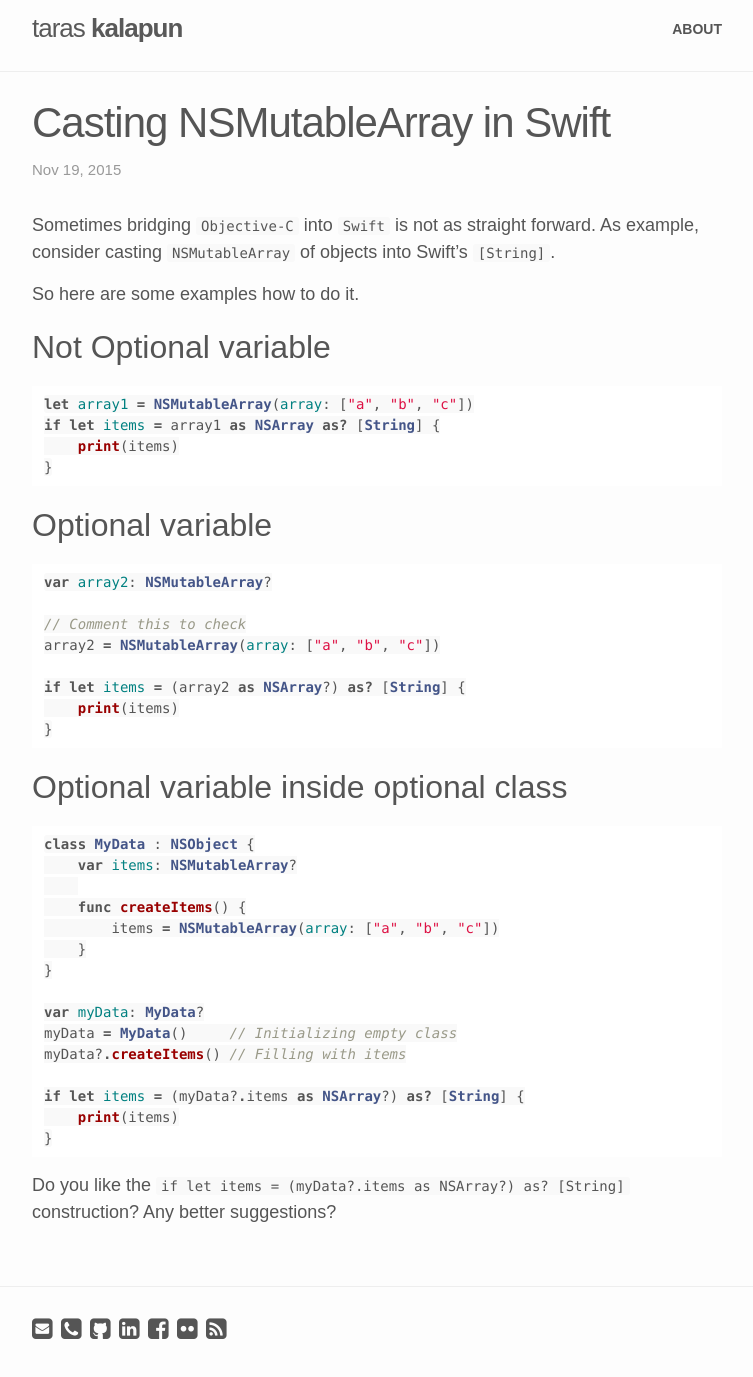
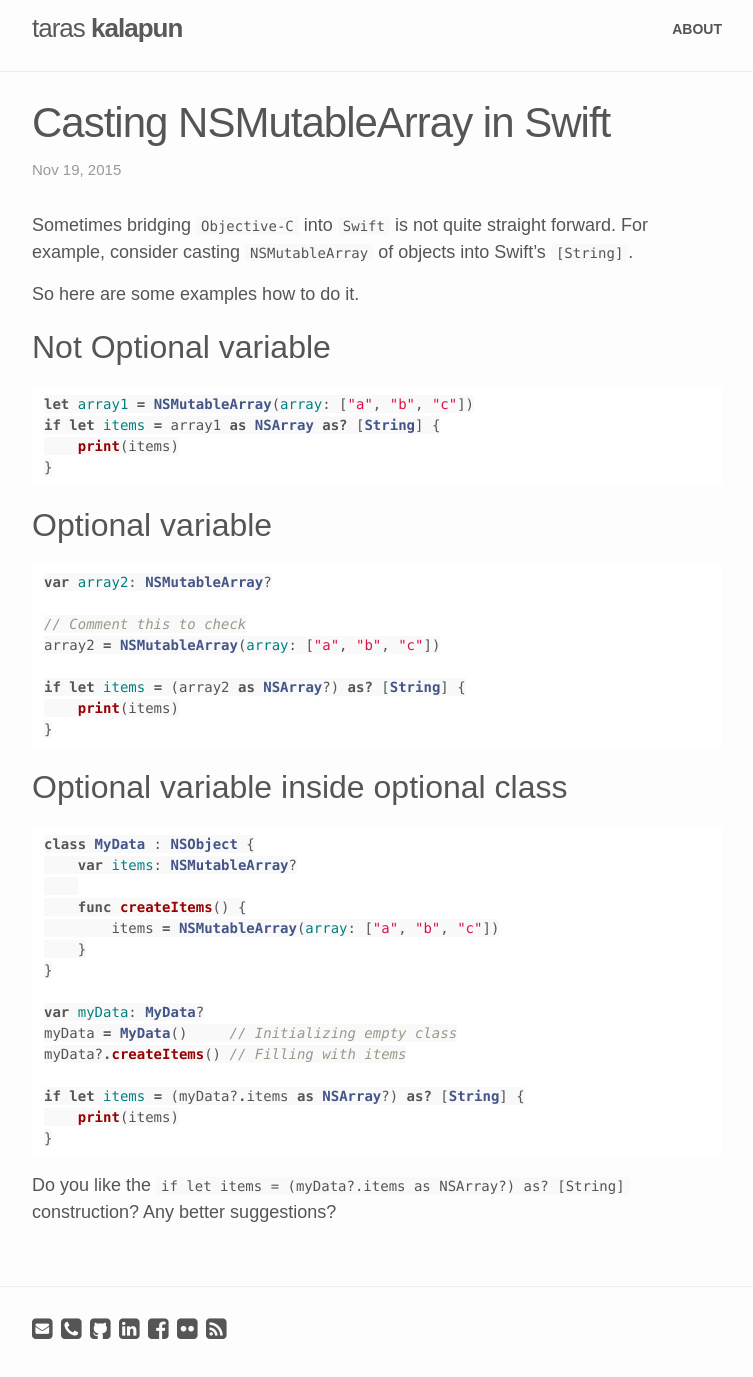
Before and after one commit to andreivisan/xslim.github.io, a Jekyll site: the page built from _posts/2015-11-19-casting-nsmutablearray-in-swift.md, in a window 1280 px wide. Shown: the whole page, without its empty margins (263-1016 px from the left). Built offline with Jekyll 4.4.1, drawn with Linux system fonts in a browser that asks for light colours; Markdown is read by kramdown in place of the engine named in the settings; comment, search, counter and statistics services are not loaded.

Commit message:
Update 2015-11-19-casting-nsmutablearray-in-swift.md

```diff
--- a/_posts/2015-11-19-casting-nsmutablearray-in-swift.md
+++ b/_posts/2015-11-19-casting-nsmutablearray-in-swift.md
@@ -3,7 +3,7 @@ published: true
 title: Casting NSMutableArray in Swift
 ---
 
-Sometimes bridging `Objective-C` into `Swift` is not as straight forward. As example, consider casting `NSMutableArray` of objects into Swift's `[String]`.
+Sometimes bridging `Objective-C` into `Swift` is not quite straight forward. For example, consider casting `NSMutableArray` of objects into Swift's `[String]`.
 
 So here are some examples how to do it.
 
```
